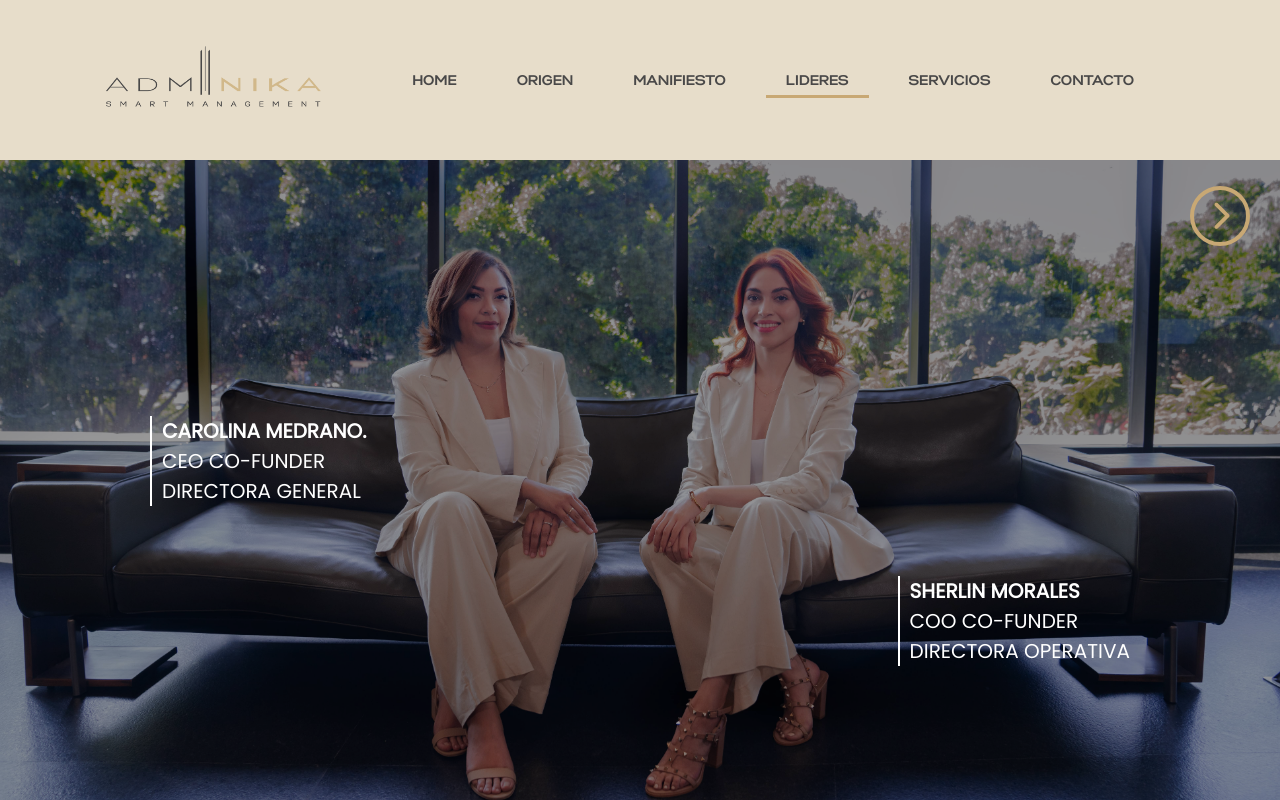
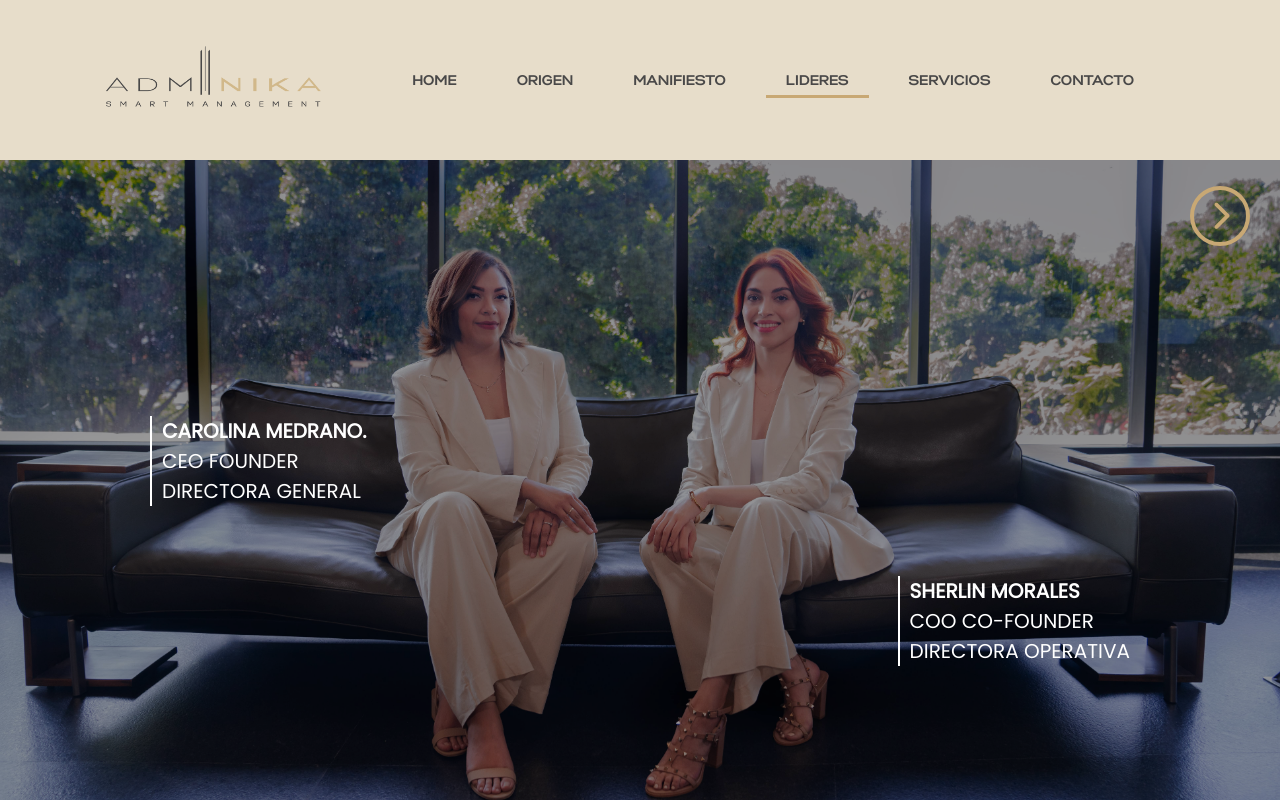
Before and after one commit to AleisterFox/adminika, a PHP site: page /founders.php in a window 1280 px wide. Run offline with PHP 8.4, Linux system fonts and the light colour scheme; some libraries are stand-ins or nearby versions.

Commit message:
change in founders page

```diff
--- a/founders.php
+++ b/founders.php
@@ -38,13 +38,13 @@
       <div class="content">
         <div class="data">
           <p><strong>CAROLINA MEDRANO.</strong></p>
-          <p>CEO CO-FUNDER</p>
+          <p>CEO FOUNDER</p>
           <p>DIRECTORA GENERAL</p>
         </div>
 
         <div class="data">
           <p><strong>SHERLIN MORALES</strong></p>
-          <p>COO CO-FUNDER</p>
+          <p>COO CO-FOUNDER</p>
           <p>DIRECTORA OPERATIVA</p>
         </div>
       </div>
```
